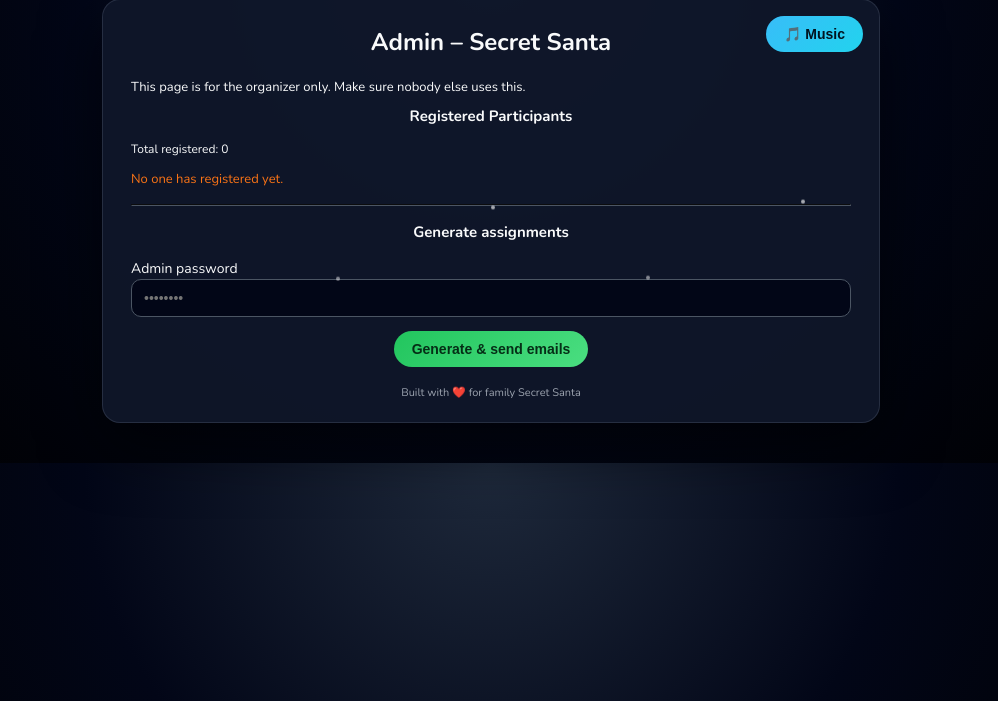
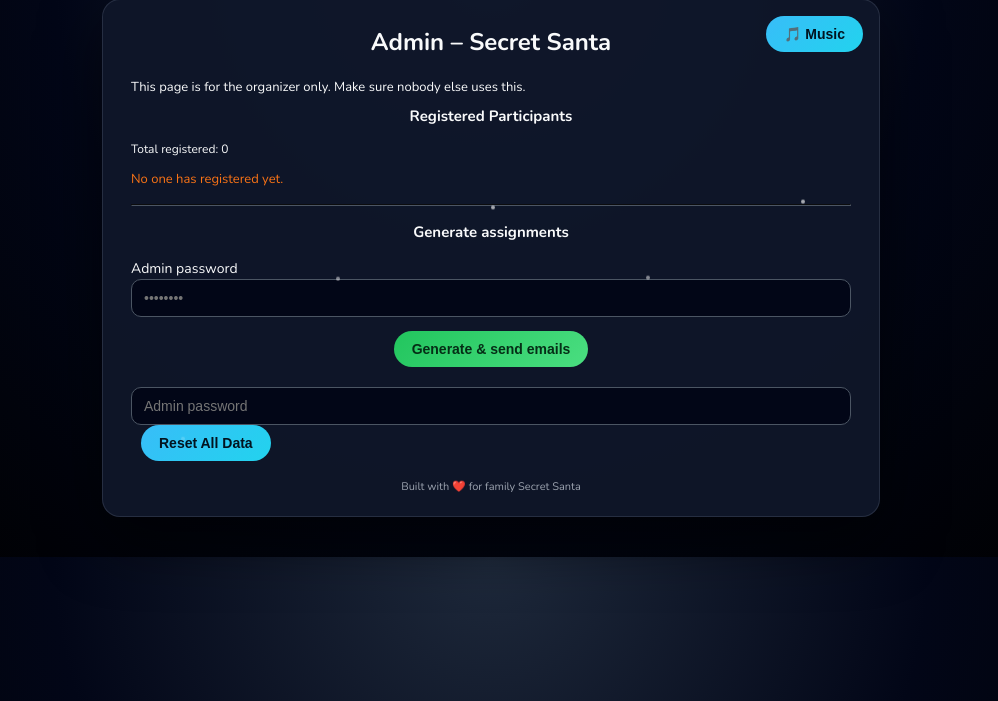
Before and after one commit to amyth99/secret-santa, a Flask app: template templates/admin.html in a window 1280 px wide. Shown: the part 41-742 px from the top of the page, without its empty margins (149-1147 px from the left). Run offline with Flask 3, Linux system fonts and the light colour scheme; the template is opened without the code that fills it, so the values that code supplies are empty; some libraries are stand-ins or nearby versions.

Commit message:
DB reset button

```diff
--- a/app.py
+++ b/app.py
@@ -474,3 +474,22 @@ if __name__ == "__main__":
     with app.app_context():
         init_db()
     app.run(debug=True)
+
+@app.route("/admin/reset", methods=["POST"])
+def admin_reset():
+    admin_password = request.form.get("admin_password", "")
+
+    if admin_password != ADMIN_PASSWORD:
+        flash("Wrong admin password.", "error")
+        return redirect(url_for("admin"))
+
+    conn = get_db()
+    cur = conn.cursor()
+
+    cur.execute("DELETE FROM assignments;")
+    cur.execute("DELETE FROM registrations;")
+    conn.commit()
+    cur.close()
+
+    flash("All data cleared successfully.", "success")
+    return redirect(url_for("admin"))
--- a/templates/admin.html
+++ b/templates/admin.html
@@ -54,4 +54,9 @@
 </ul>
 {% endif %}
 
+<form method="POST" action="{{ url_for('admin_reset') }}" style="margin-top:20px;">
+    <input type="password" name="admin_password" placeholder="Admin password" required>
+    <button class="btn btn-secondary" type="submit" style="margin-left:10px;">Reset All Data</button>
+</form>
+
 {% endblock %}
```
